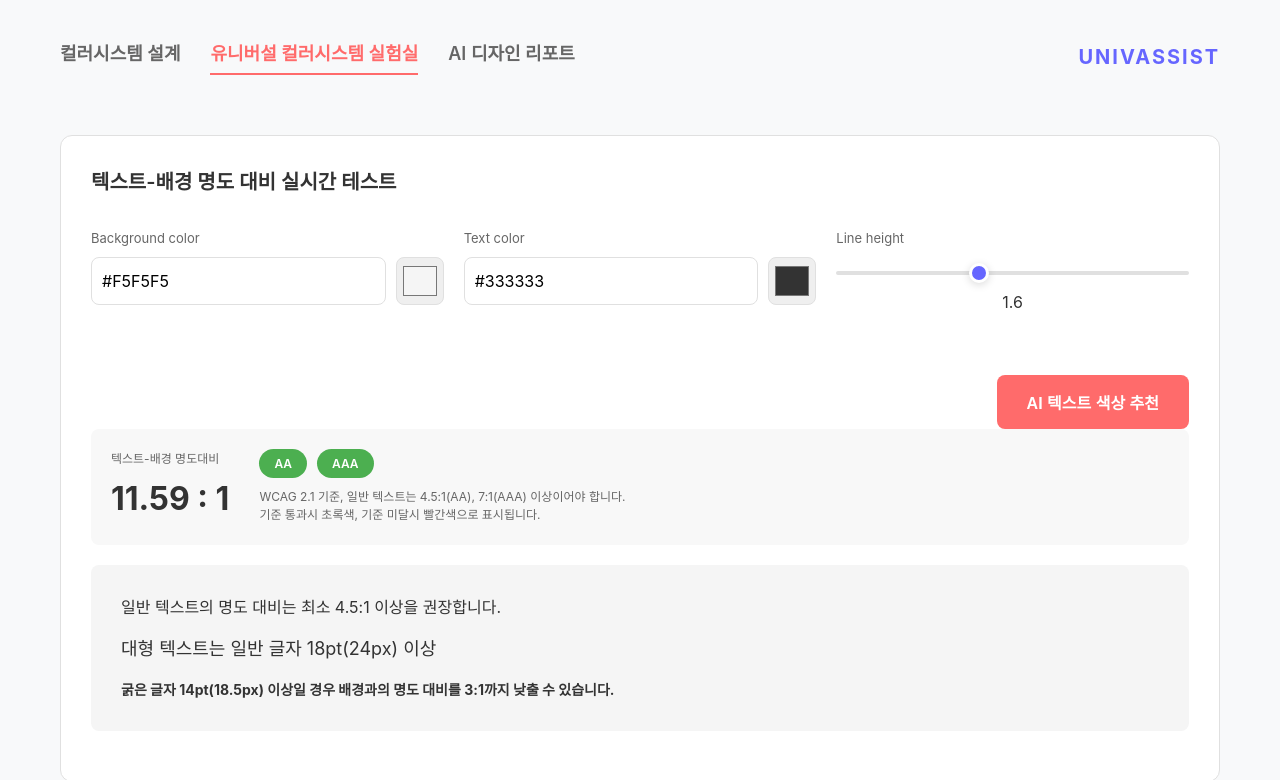
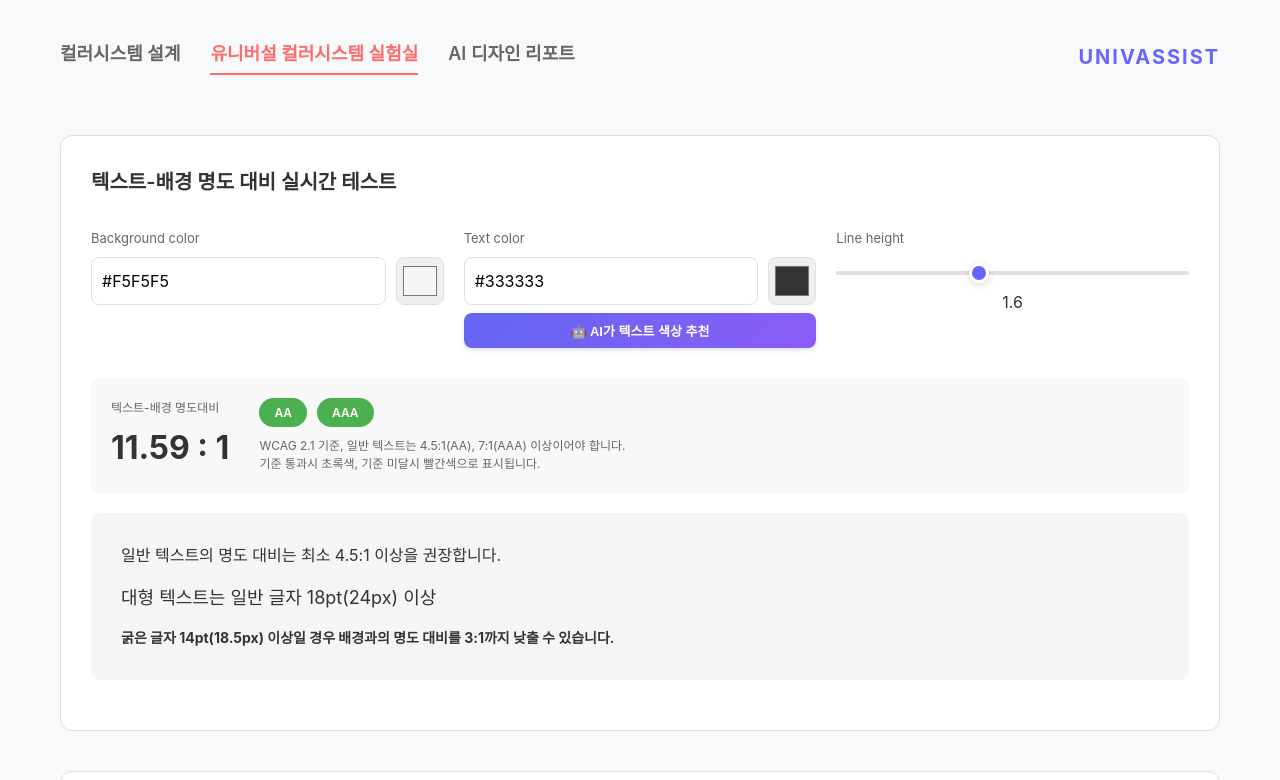
Before and after one commit to fffx2/univassist-20251112-1, a website: page index.html in a window 1280 px wide. Both pictures are taken after a click on the link "유니버설 컬러시스템 실험실". Shown: the top 780 px of the page. Drawn offline with nearby package versions, Linux system fonts and the light colour scheme; a web font is replaced by a local one.

Commit message:
Update index.html

```diff
--- a/index.html
+++ b/index.html
@@ -161,6 +161,9 @@
                                 <input type="text" class="color-input" id="text-color-input" value="#333333">
                                 <input type="color" class="color-picker" id="text-color-picker" value="#333333">
                             </div>
+                            <button id="ai-text-color-btn" style="margin-top: 8px; padding: 8px 16px; background: linear-gradient(135deg, #6366f1 0%, #8b5cf6 100%); color: white; border: none; border-radius: 8px; cursor: pointer; font-size: 13px; font-weight: 600; width: 100%; transition: all 0.3s ease; box-shadow: 0 2px 4px rgba(99, 102, 241, 0.2);" onmouseover="this.style.transform='translateY(-2px)'; this.style.boxShadow='0 4px 8px rgba(99, 102, 241, 0.3)'" onmouseout="this.style.transform='translateY(0)'; this.style.boxShadow='0 2px 4px rgba(99, 102, 241, 0.2)'">
+                                🤖 AI가 텍스트 색상 추천
+                            </button>
                         </div>
                          <div class="input-group">
                             <label>Line height</label>
@@ -170,14 +173,6 @@
                             </div>
                         </div>
                     </div>
-
-                    <!-- AI 텍스트 색상 추천 버튼 -->
-                    <div style="text-align: right; margin-top: 15px;">
-                        <button id="ai-text-color-btn" class="interactive-button" style="background: #ff6b6b;">
-                            AI 텍스트 색상 추천
-                        </button>
-                    </div>
-
                     <div class="contrast-display">
                         <div class="contrast-ratio-wrapper">
                             <div style="font-size: 12px; color: #666; margin-bottom: 5px;">텍스트-배경 명도대비</div>
```
